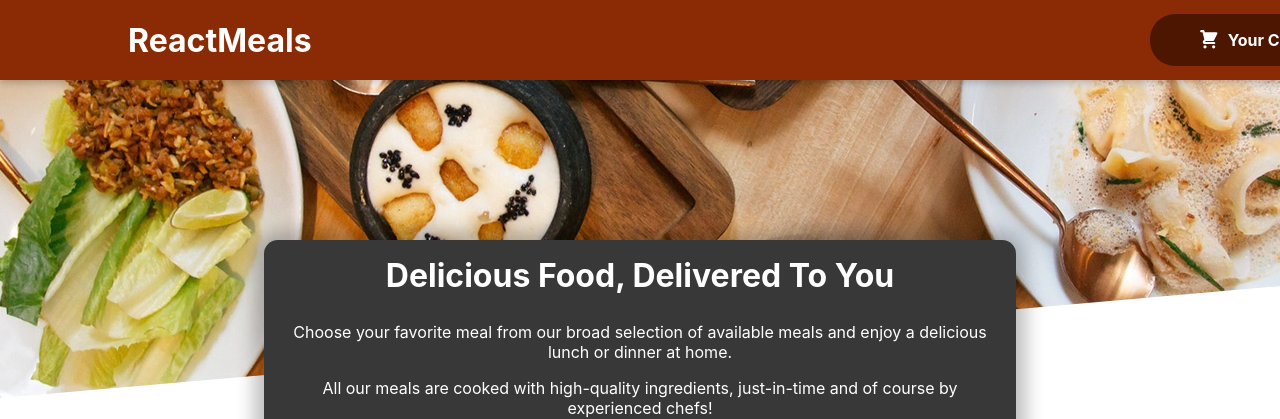
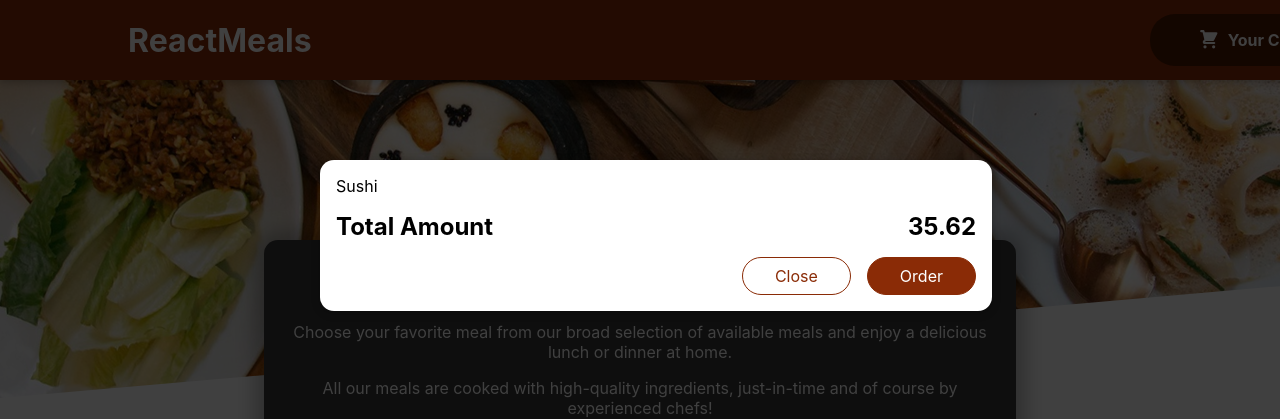
Before and after one commit to zermiftah/React-Food_Order_App, a React (Create React App) app: page / in a window 1280 px wide. Shown: the top 419 px of the page. Built offline with nearby package versions, Linux system fonts and the light colour scheme.

Commit message:
Adding a Modal Via React Portal

```diff
--- a/public/index.html
+++ b/public/index.html
@@ -1,14 +1,12 @@
 <!DOCTYPE html>
 <html lang="en">
+
 <head>
   <meta charset="utf-8" />
   <link rel="icon" href="%PUBLIC_URL%/favicon.ico" />
   <meta name="viewport" content="width=device-width, initial-scale=1" />
   <meta name="theme-color" content="#000000" />
-    <meta
-      name="description"
-      content="Web site created using create-react-app"
-    />
+  <meta name="description" content="Web site created using create-react-app" />
   <link rel="apple-touch-icon" href="%PUBLIC_URL%/logo192.png" />
   <!--
       manifest.json provides metadata used when your web app is installed on a
@@ -26,8 +24,10 @@
     -->
   <title>React App</title>
 </head>
+
 <body>
   <noscript>You need to enable JavaScript to run this app.</noscript>
+  <div id="overlays"></div>
   <div id="root"></div>
   <!--
       This HTML file is a template.
@@ -40,4 +40,5 @@
       To create a production bundle, use `npm run build` or `yarn build`.
     -->
 </body>
+
 </html>
--- a/src/App.js
+++ b/src/App.js
@@ -1,10 +1,12 @@
 import React, { Fragment } from "react"
 import Header from "./components/Layout/Header"
 import Meals from "./components/Meals/Meals"
+import Cart from "./components/Cart/Cart";
 
 function App() {
   return (
     <Fragment>
+      <Cart />
       <Header />
       <main>
         <Meals />
--- a/src/components/Cart/Cart.js
+++ b/src/components/Cart/Cart.js
@@ -1,4 +1,5 @@
 import classes from './Cart.module.css'
+import Modal from '../UI/Modal';
 
 const Cart = (props) => {
     const cartItems = <ul className={classes['cart-items']}>{[
@@ -11,7 +12,7 @@
     ].map(item => <li>{item.name}</li>)}</ul>;
 
     return (
-        <div>
+        <Modal>
             {cartItems}
             <div className={classes.total}>
                 <span>Total Amount</span>
@@ -21,7 +22,7 @@
                 <button className={classes['button--alt']}>Close</button>
                 <button className={classes.button}>Order</button>
             </div>
-        </div>
+        </Modal>
     );
 }
 
--- /dev/null
+++ b/src/components/UI/Modal.js
@@ -0,0 +1,28 @@
+import classes from './Modal.module.css'
+import React, { Fragment } from 'react'
+import ReactDOM from 'react-dom'
+
+const Backdrop = props => {
+    return <div className={classes.backdrop}></div>
+
+}
+
+const ModalOverlay = props => {
+    return <div className={classes.modal}>
+        <div className={classes.content}>{props.children}</div>
+
+    </div>
+
+}
+
+const portalElement = document.getElementById('overlays')
+
+const Modal = (props) => {
+    return <Fragment>
+        {ReactDOM.createPortal(<Backdrop />, portalElement)}
+        {ReactDOM.createPortal(<ModalOverlay> {props.children} </ModalOverlay>, portalElement)}
+    </Fragment>
+
+}
+
+export default Modal;
--- /dev/null
+++ b/src/components/UI/Modal.module.css
@@ -0,0 +1,41 @@
+.backdrop {
+    position: fixed;
+    top: 0;
+    left: 0;
+    width: 100%;
+    height: 100vh;
+    z-index: 20;
+    background-color: rgba(0, 0, 0, 0.75);
+}
+
+.modal {
+    position: fixed;
+    top: 20vh;
+    left: 5%;
+    width: 90%;
+    background-color: white;
+    padding: 1rem;
+    border-radius: 14px;
+    box-shadow: 0 2px 8px rgba(0, 0, 0, 0.25);
+    z-index: 30;
+    animation: slide-down 300ms ease-out forwards;
+}
+
+@media (min-width: 768px) {
+    .modal {
+        width: 40rem;
+        left: calc(50% - 20rem);
+    }
+}
+
+@keyframes slide-down {
+    from {
+        opacity: 0;
+        transform: translateY(-3rem);
+    }
+
+    to {
+        opacity: 1;
+        transform: translateY(0);
+    }
+}
```
Lines whose indentation alone changed are shown as unchanged.
